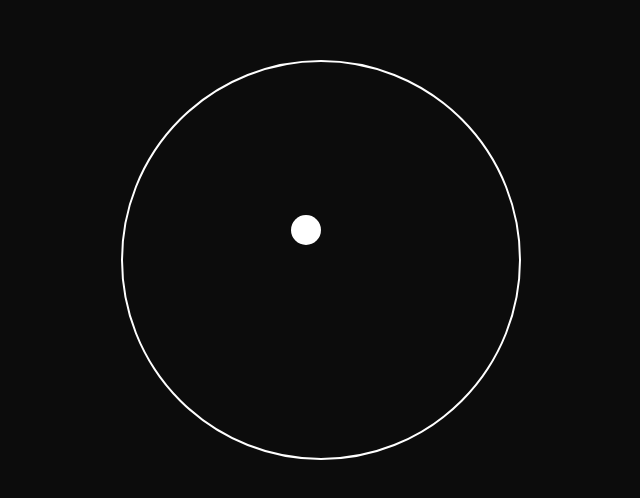
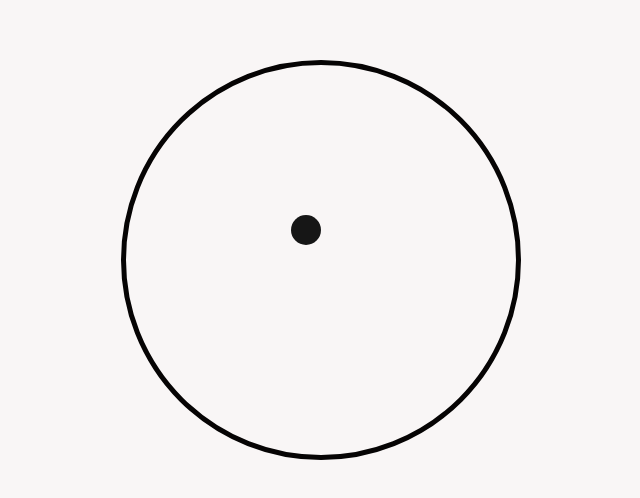
Before and after one commit to MatiasCardoso4/DigitalClock, a plain HTML site: page index.html in a window 1280 px wide. Shown: the part 140-638 px from the top of the page, without its empty margins (319-959 px from the left). Drawn offline with Linux system fonts and the light colour scheme.

Commit message:
Cambio de estilos al reloj

```diff
--- a/style.css
+++ b/style.css
@@ -7,8 +7,8 @@
 }
 
 body {
-  background-color: #0c0c0c;
-  color: white;
+  background-color: #f9f6f6;
+  color: rgb(10, 10, 10);
   height: 100vh;
   display: grid;
   place-items: center;
@@ -19,7 +19,7 @@ body {
   height: 30px;
   width: 30px;
   border-radius: 50%;
-  background-color: white;
+  background-color: rgb(22, 22, 22);
   position: absolute;
 
   transform: translate(-50%, -100%);
@@ -33,7 +33,7 @@ body {
   justify-content: center;
   font-size: 90px;
   font-weight: bolder;
-  border: 2px solid white;
+  border: 5px solid rgb(6, 4, 4);
   height: 400px;
   width: 400px;
   border-radius: 50%;
```
